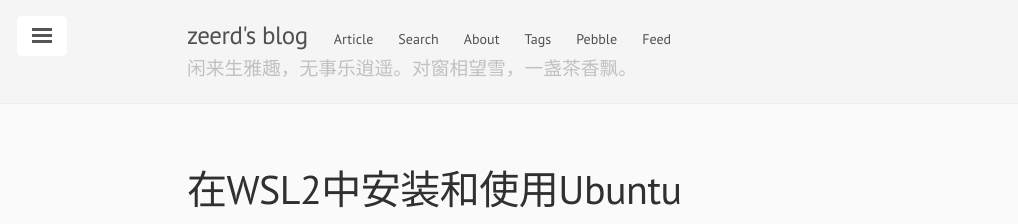
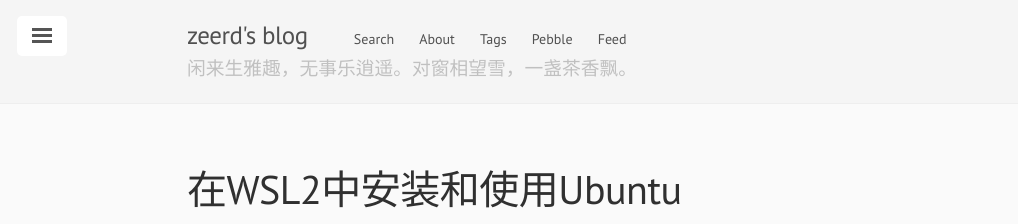
Before and after one commit to zeerd/zeerd.github.io, a Jekyll site: the page built from index.html, in a window 1280 px wide and 900 px high. Shown: the top 224 px of the window, without its empty margins (43-1061 px from the left). Built offline with Jekyll 4.4.1, drawn with Linux system fonts in a browser that asks for light colours; the list of posts is cut into pages by our own code.

Commit message:
Update default.html

```diff
--- a/_layouts/default.html
+++ b/_layouts/default.html
@@ -17,7 +17,7 @@
             <a href="{{ site.baseurl }}/" title="Home">{{ site.title }}</a>
             <small>
               &nbsp;&nbsp;&nbsp;
-              <small><a href="https://article.zeerd.com">Article</a></small>
+              <!---<small><a href="https://article.zeerd.com">Article</a></small>--->
 	      {% for page in site.pages_list %}
                 &nbsp;&nbsp;&nbsp;
                   <small><a href="{{ page[1]  }}">{{ page[0] }}</a></small>
```
